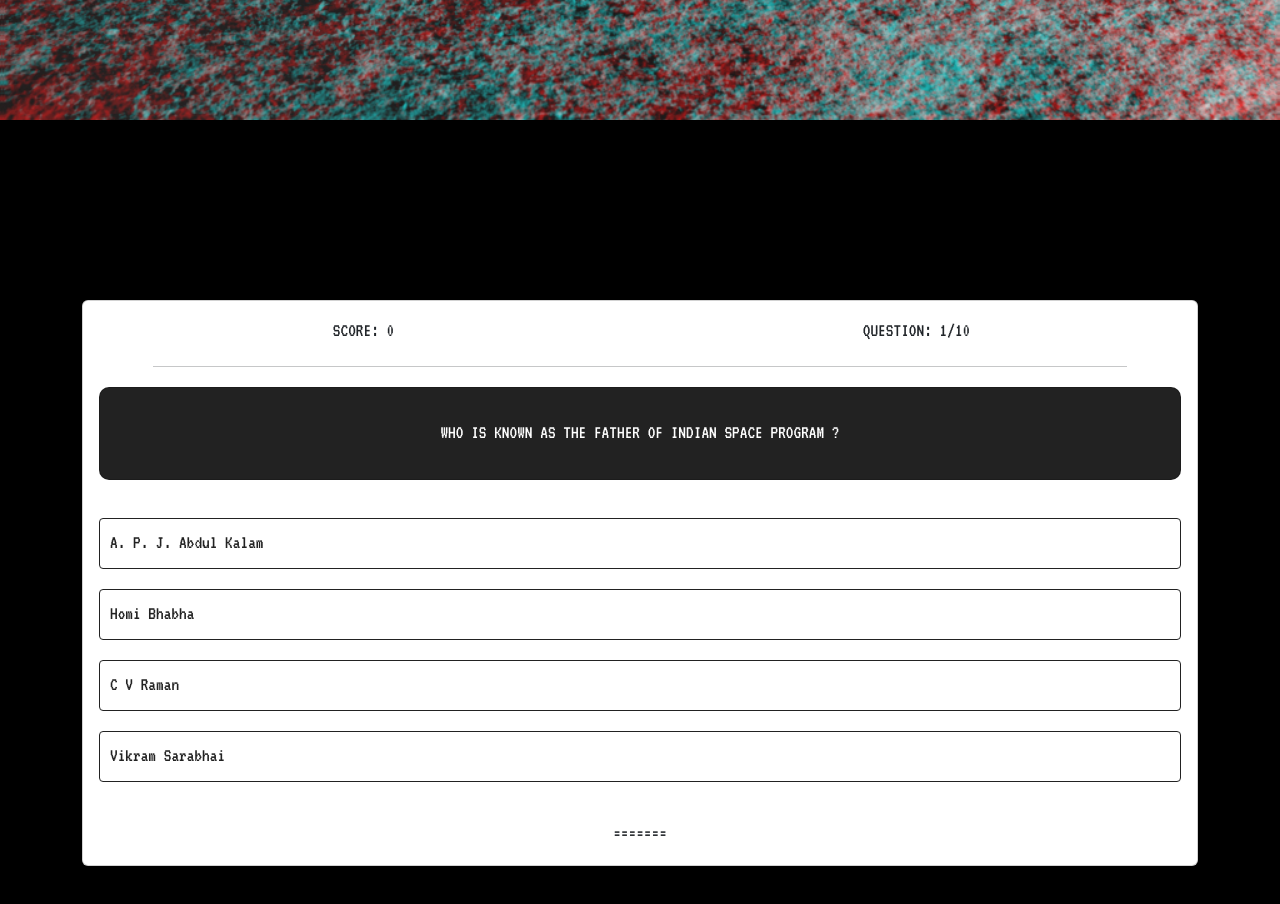
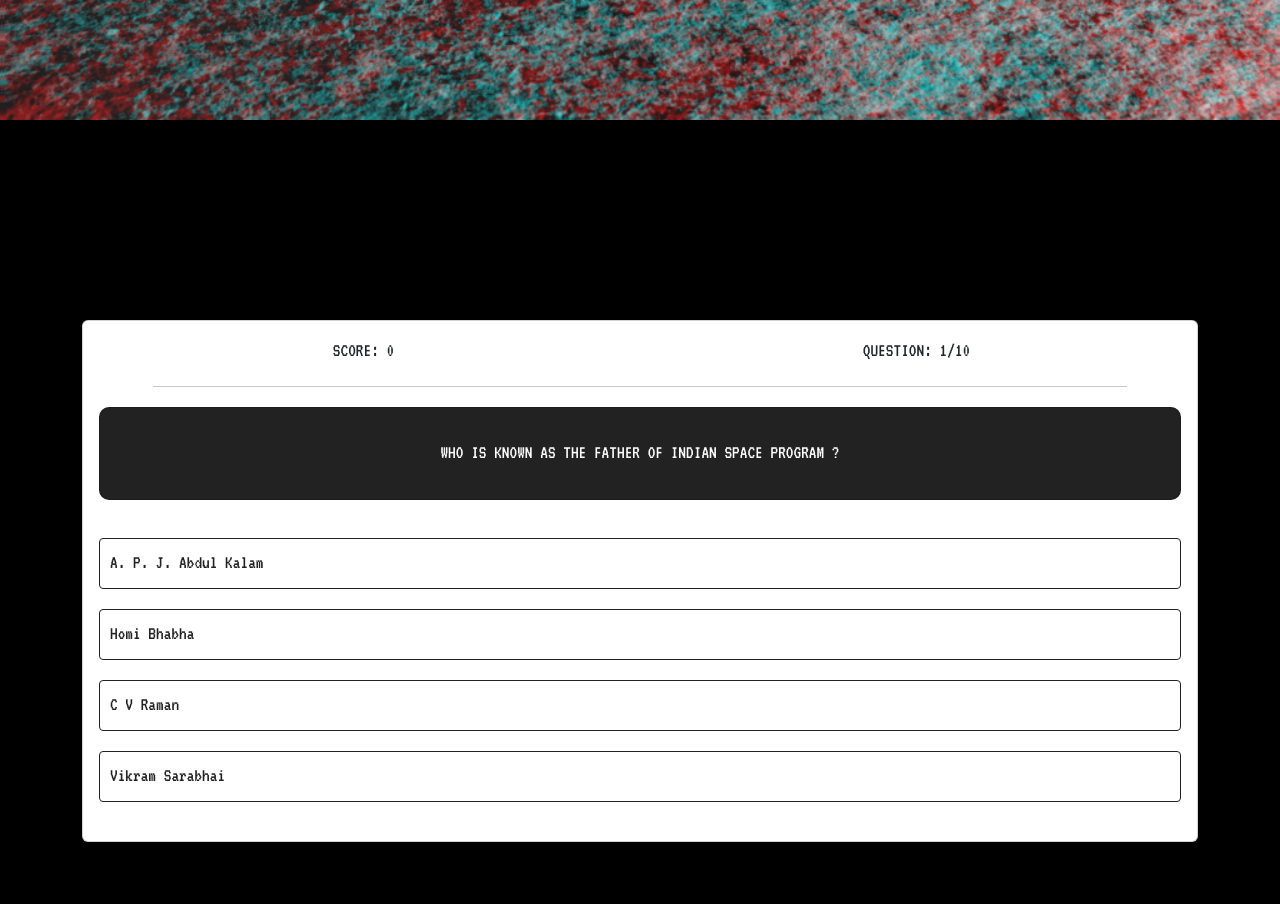
Before and after one commit to ketan270/ISRO-web, a plain HTML site: page Quiz/index.html in a window 1280 px wide. Shown: the part 680-1584 px from the top of the page. Drawn offline with nearby package versions, Linux system fonts and the light colour scheme.

Commit message:
Update style.css

```diff
--- a/Quiz/style.css
+++ b/Quiz/style.css
@@ -25,3 +25,13 @@
 .incorrect{
     background: #ff9393;
 }
+
+ #quiz {
+    height: 80vh;
+    padding: 20px;
+  }
+
+  .card-body {
+    max-height:520px;
+     overflow-y: auto;
+   }
```
